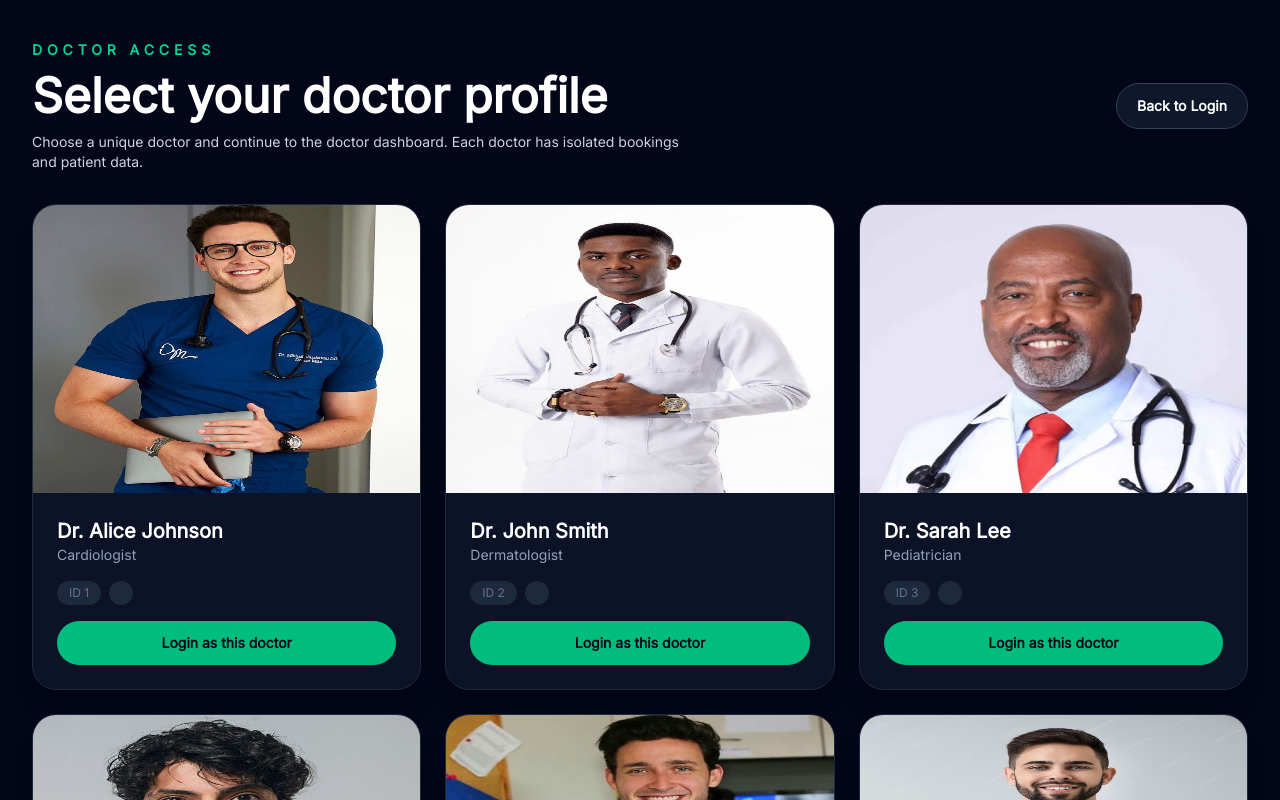
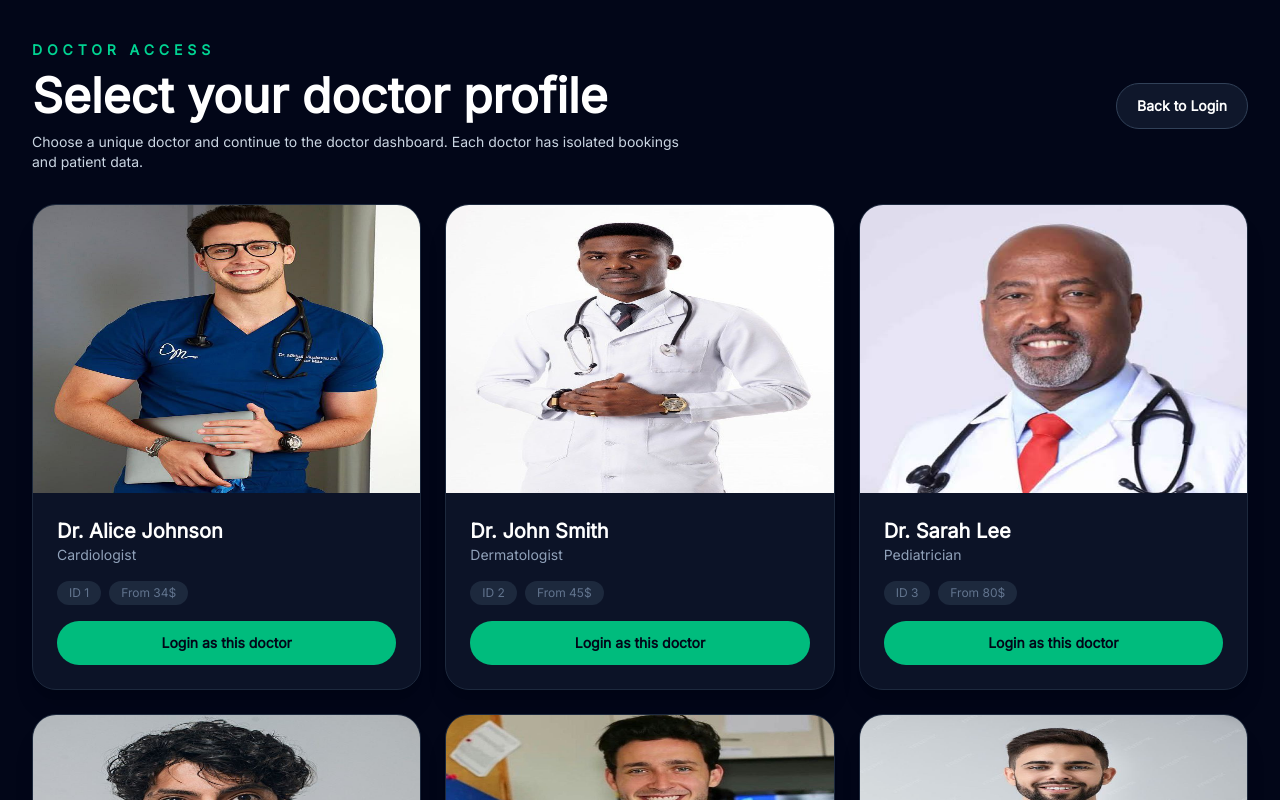
Before and after one commit to MikeWeDev/virtualHealthConsultancy, a Next.js app: page /doctor-login in a window 1280 px wide. Shown: the top 800 px of the page. Built offline with nearby package versions, Linux system fonts and the light colour scheme; no server answers.

Commit message:
show consultation price badge

```diff
--- a/app/doctor-login/page.tsx
+++ b/app/doctor-login/page.tsx
@@ -56,7 +56,7 @@ export default function DoctorLoginPage() {
                 </div>
                 <div className="flex flex-wrap gap-2 text-xs text-slate-500">
                   <span className="rounded-full bg-slate-800 px-3 py-1">ID {doctor.id}</span>
-                  <span className="rounded-full bg-slate-800 px-3 py-1">{doctor.color}</span>
+                  <span className="rounded-full bg-slate-800 px-3 py-1">From {doctor.price}</span>
                 </div>
                 <button
                   type="button"
```
